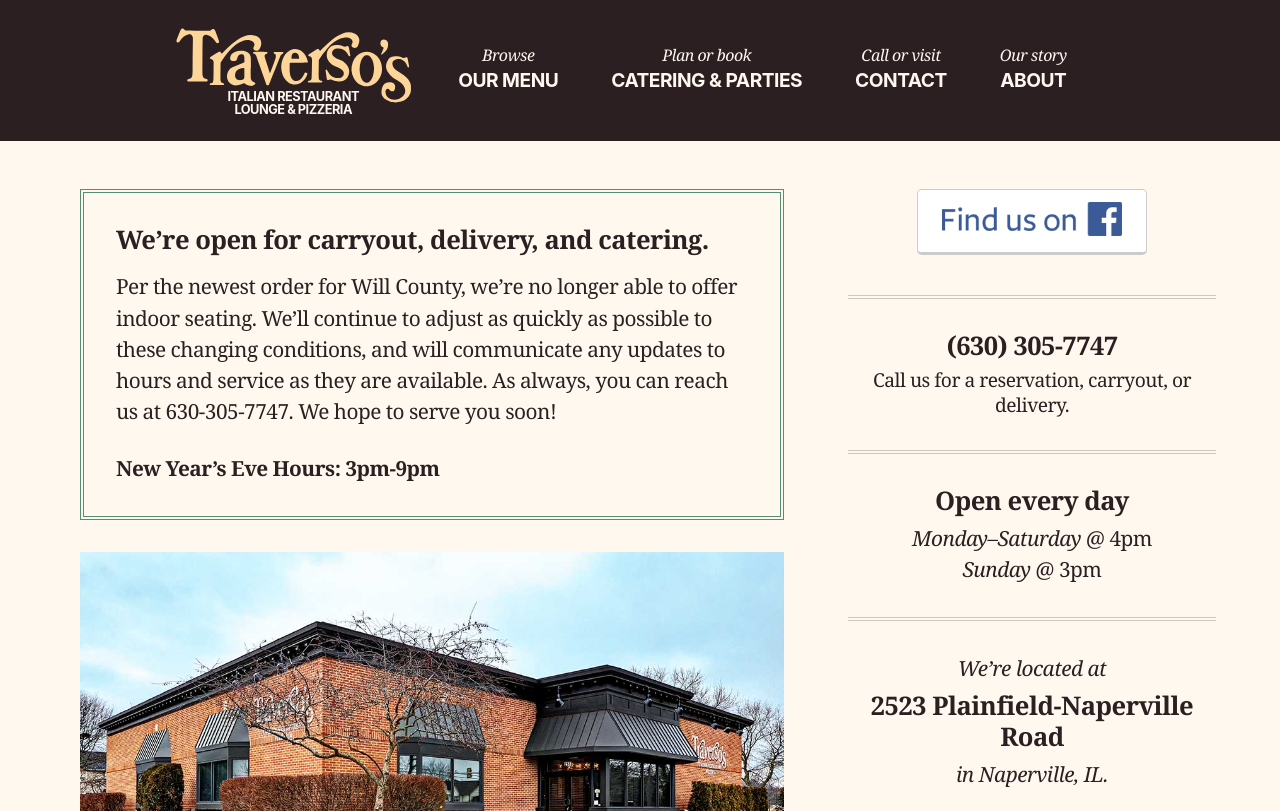
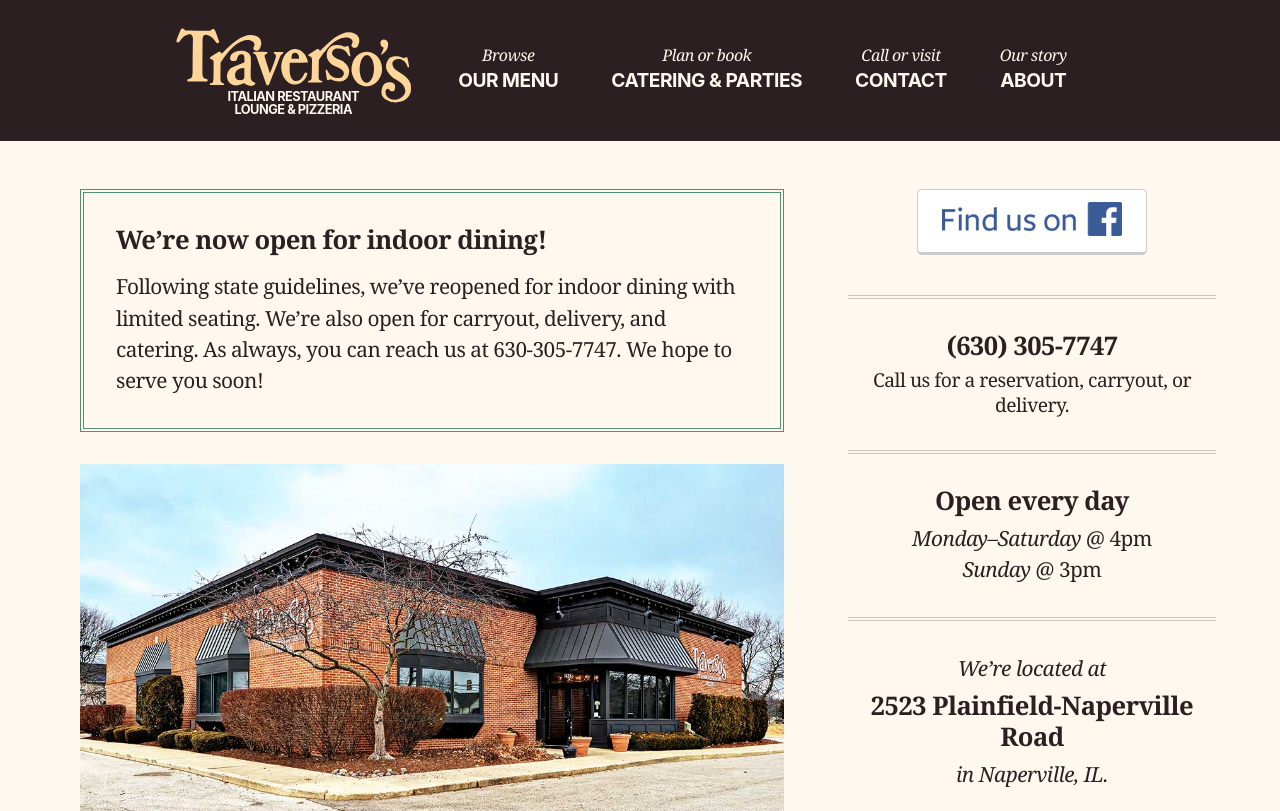
Before and after one commit to traversos/traversos.github.io, a Jekyll site: the page built from index.html, in a window 1280 px wide and 900 px high, cut to the strip 0-811 px from the top of the window. Built offline with Jekyll 4.4.1, drawn with Linux system fonts in a browser that asks for light colours; nearby versions of some CDN libraries.

Commit message:
Reopening indoor dining

```diff
--- a/index.html
+++ b/index.html
@@ -5,12 +5,11 @@
 <section class="page-content home">
   <article class="main-column">
     <div class="notice">
-      <h2 class="push_half--bottom">We’re open for carryout, delivery, and catering.</h2>
-      <p>
-        Per the newest order for Will County, we’re no longer able to offer indoor seating. We’ll continue to adjust as quickly as possible to these changing conditions, and will communicate any updates to hours and service as they are available. As always, you can reach us at 630-305-7747. We hope to serve you soon!
-      </p>
+      <h2 class="push_half--bottom">We’re now open for indoor dining!</h2>
       <p class="flush--bottom">
-        <strong>New Year’s Eve Hours: 3pm-9pm</strong>
+        Following state guidelines, we’ve reopened for indoor dining with limited seating.
+        We’re also open for carryout, delivery, and catering.
+        As always, you can reach us at 630-305-7747. We hope to serve you soon!
       </p>
     </div>
     <p class="centered">
```
